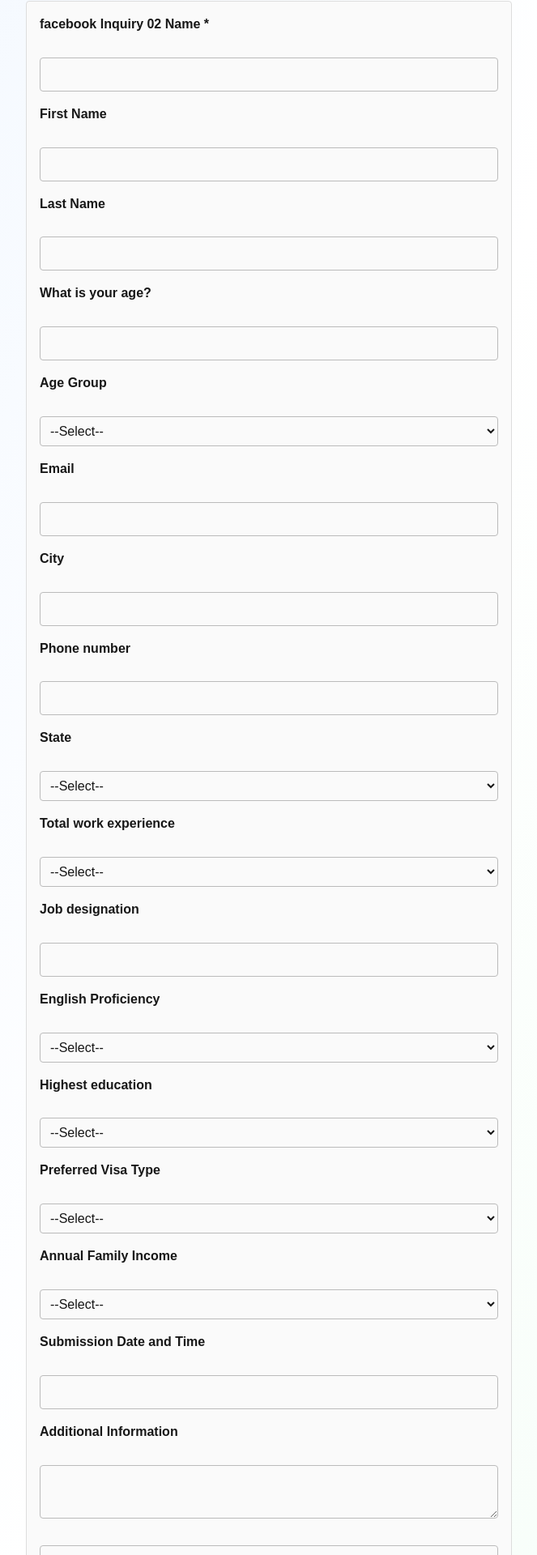
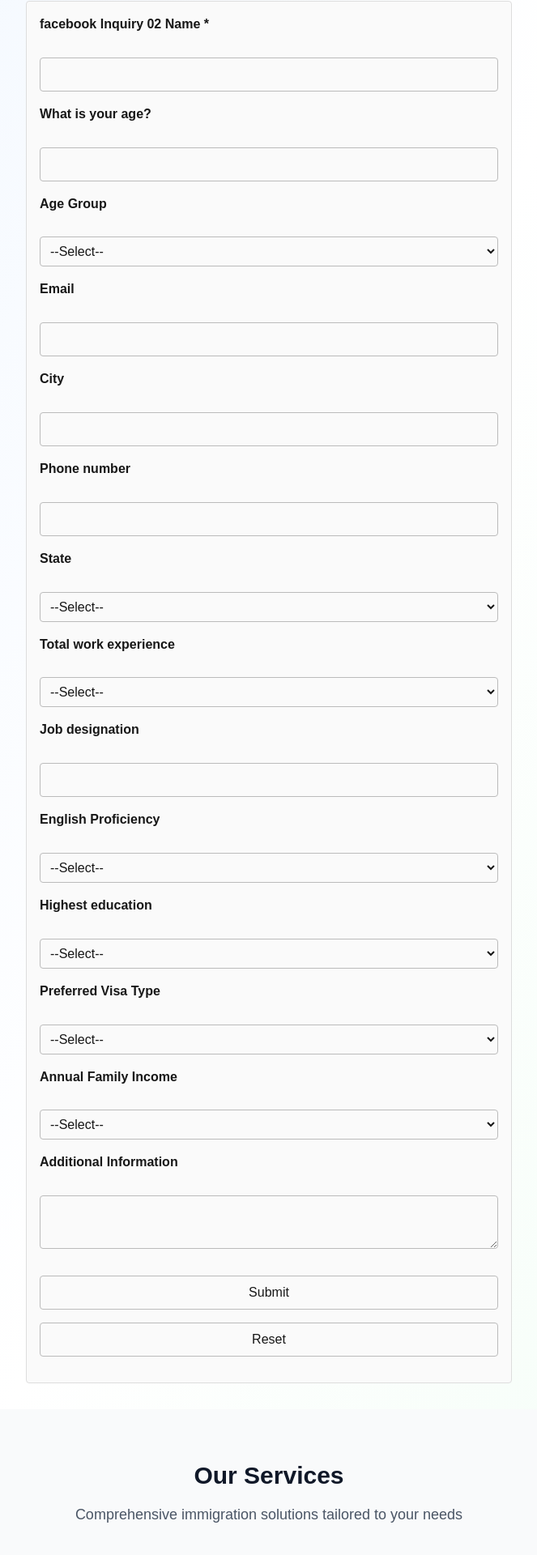
Before and after one commit to aditijaiswal189/landing-gtr, a Next.js app: page / in a window 1280 px wide. Shown: the part 576-2496 px from the top of the page at 81% size, without its empty margins (308-971 px from the left). Built offline with nearby package versions, Linux system fonts and the light colour scheme.

Commit message:
removed first name and last name and date and time

```diff
--- a/src/app/components/ui/zoho-raw-form.tsx
+++ b/src/app/components/ui/zoho-raw-form.tsx
@@ -36,15 +36,7 @@ export const ZohoRawForm: React.FC = () => {
       <input type="text" id="NAME" name="NAME">
     </div>
 
-    <div>
-      <label for="COBJ11CF4">First Name</label><br>
-      <input type="text" id="COBJ11CF4" name="COBJ11CF4">
-    </div>
 
-    <div>
-      <label for="COBJ11CF6">Last Name</label><br>
-      <input type="text" id="COBJ11CF6" name="COBJ11CF6">
-    </div>
 
     <div>
       <label for="COBJ11CF5">What is your age?</label><br>
@@ -187,10 +179,7 @@ export const ZohoRawForm: React.FC = () => {
       </select>
     </div>
 
-    <div>
-      <label for="COBJ11CF20">Submission Date and Time</label><br>
-      <input type="text" id="COBJ11CF20" name="COBJ11CF20">
-    </div>
+
 
     <div>
       <label for="COBJ11CF18">Additional Information</label><br>
@@ -249,3 +238,18 @@ export const ZohoRawForm: React.FC = () => {
     </>
   );
 };
+
+// <div>
+//   <label for="COBJ11CF4">First Name</label><br>
+//   <input type="text" id="COBJ11CF4" name="COBJ11CF4">
+// </div>
+
+// <div>
+//   <label for="COBJ11CF6">Last Name</label><br>
+//   <input type="text" id="COBJ11CF6" name="COBJ11CF6">
+// </div>
+
+// <div>
+//   <label for="COBJ11CF20">Submission Date and Time</label><br>
+//   <input type="text" id="COBJ11CF20" name="COBJ11CF20">
+// </div>
```
